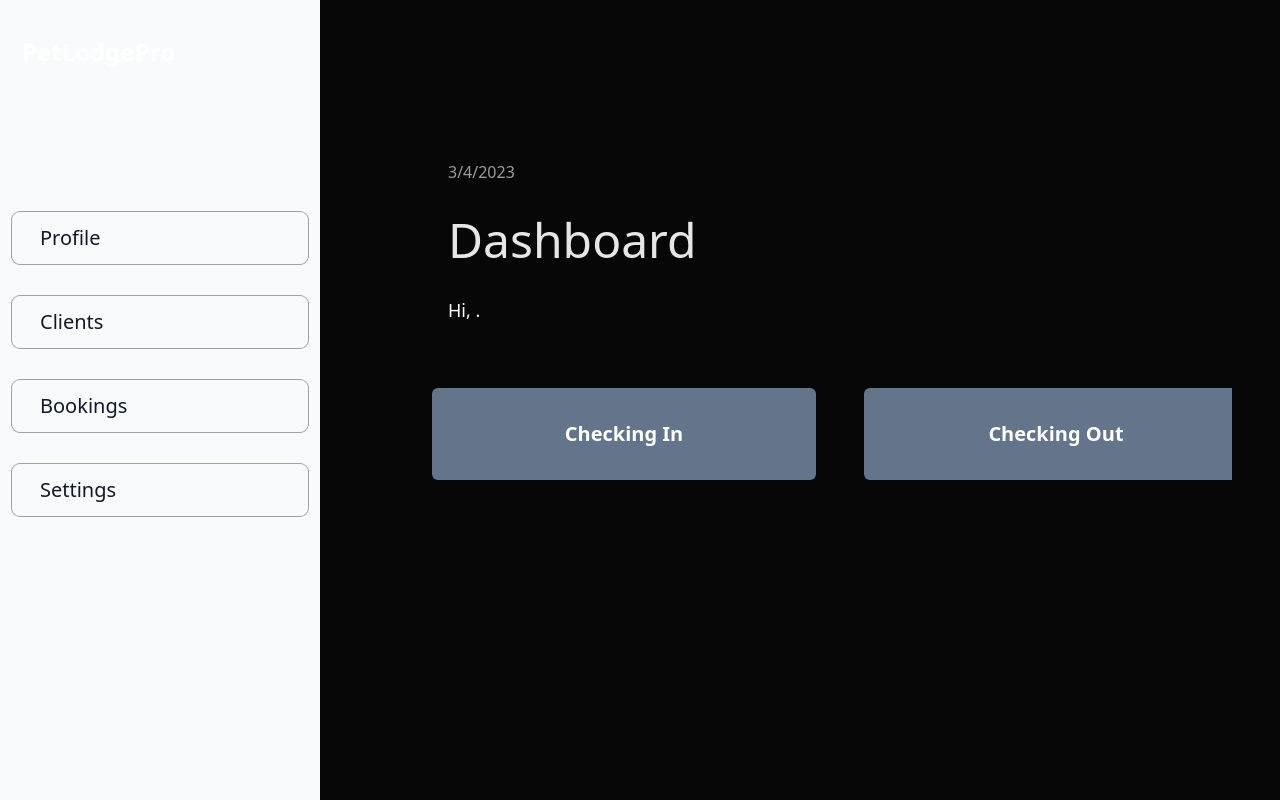
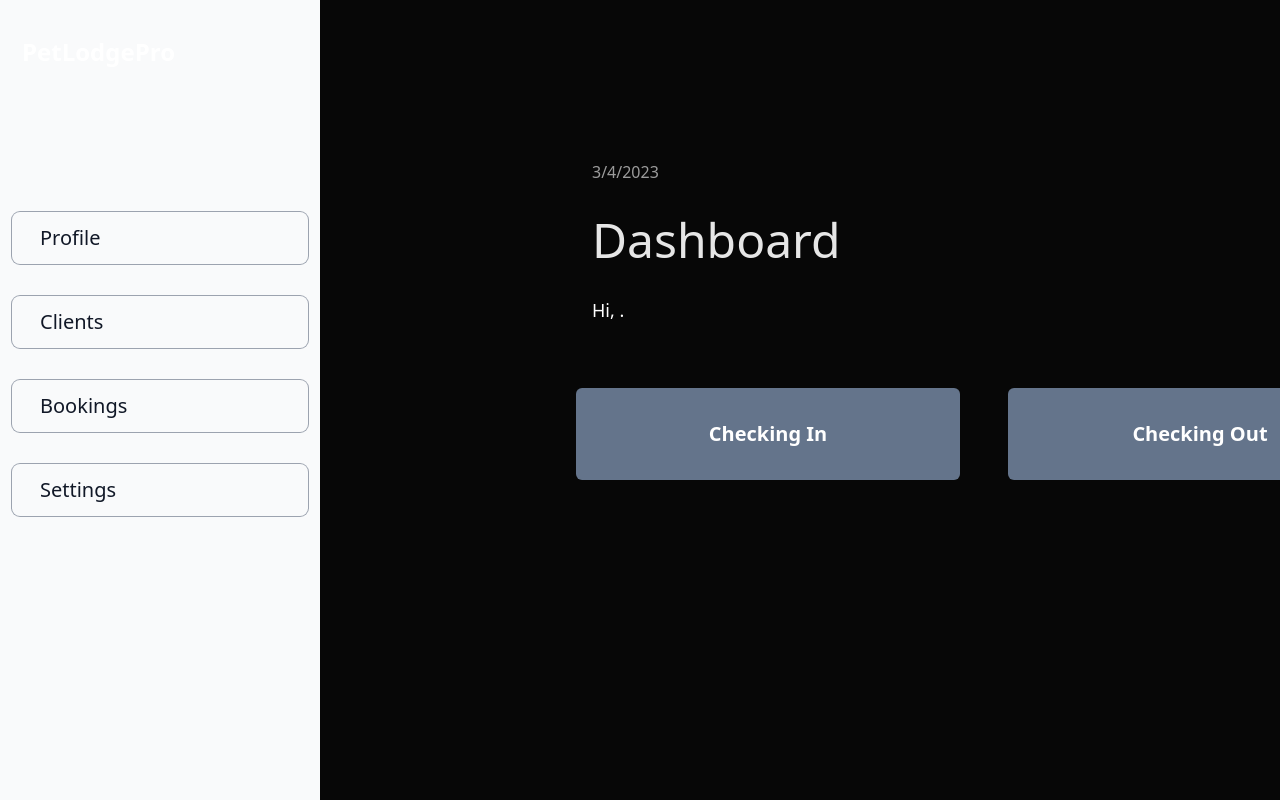
Before and after one commit to MrAjMann/Pet-Manager, a Next.js app: page /dashboard in a window 1280 px wide. Built offline with nearby package versions, Linux system fonts and the light colour scheme; no server answers.

Commit message:
adjusting dashboard positioning

```diff
--- a/app/dashboard/components/Dashboard.js
+++ b/app/dashboard/components/Dashboard.js
@@ -14,14 +14,16 @@ export default async function Dashboard() {
 	const user = await fetchUsers();
 	const todaysDate = new Date().toLocaleDateString();
 	return (
-		<section className='ml-96 w-full  items-center align-middle '>
+		<section className='flex justify-center items-center '>
+			<div className='flex flex-col  '>
 				<p className=' text-md p-4 text-white/60 '>{todaysDate}</p>
 				<h1 className='text-5xl p-4 text-white/90'>Dashboard</h1>
 				<p className=' text-lg p-4 text-white'>Hi, {user?.firstName}.</p>
 				<div className='flex  w-full flex-col '>
-				<div className='flex gap-12'>
+					<div className='flex flex-col sm:flex-row gap-12 '>
 						<CheckInModule />
 						<CheckOutModule />
+					</div>
 				</div>
 			</div>
 		</section>
--- a/app/dashboard/layout.tsx
+++ b/app/dashboard/layout.tsx
@@ -6,11 +6,13 @@ export default function DashboardLayout({
 	children: React.ReactNode;
 }) {
 	return (
-		<section className='flex w-full overflow-hidden h-screen'>
+		<section className='flex w-full relative '>
 			{/* Include shared UI here e.g. a header or sidebar */}
 			<Sidebar />
-
-			{children}
+			{/* Dashboard container */}
+			<div className='fixed top-0 left-80 w-full '>
+				<div className='flex justify-start ml-64'>{children}</div>
+			</div>
 		</section>
 	);
 }
```
Lines whose indentation alone changed are shown as unchanged.
